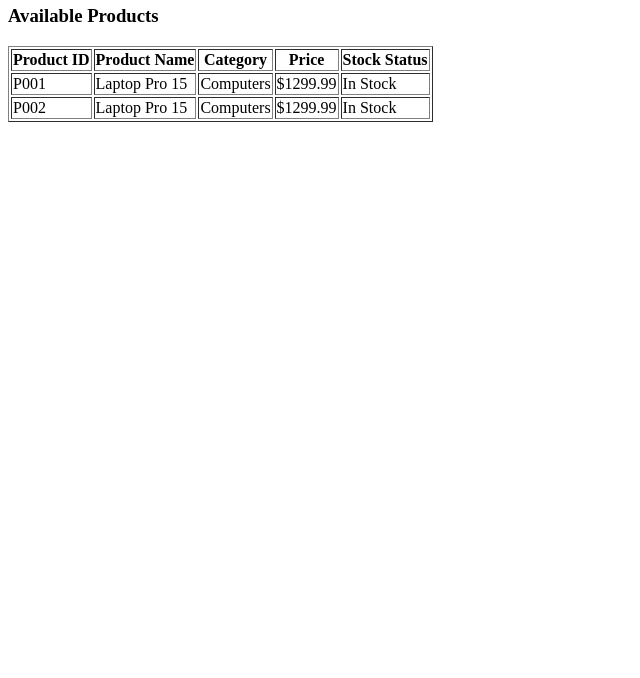
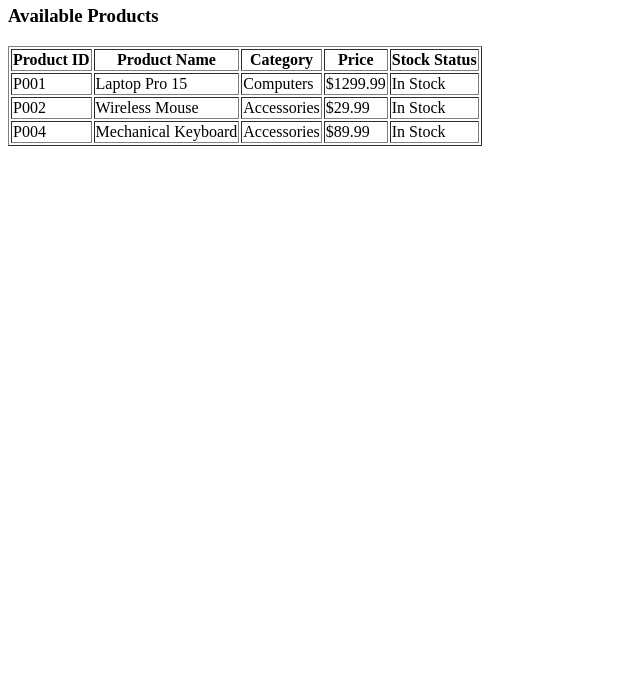
Before and after one commit to ramgsundar/workspace, a website: page public/index.html in a window 1280 px wide. Shown: the part 122-800 px from the top of the page, without its empty margins (0-640 px from the left). Drawn offline with Linux system fonts and the light colour scheme.

Commit message:
Submit-project-save-commit-12/18/2025--4:23:00-PM

```diff
--- a/public/index.html
+++ b/public/index.html
@@ -31,11 +31,18 @@
                     </tr>
                     <tr>
                         <td>P002</td>
-                        <td>Laptop Pro 15</td>
-                        <td>Computers</td>
-                        <td>$1299.99</td>
+                        <td>Wireless Mouse</td>
+                        <td>Accessories</td>
+                        <td>$29.99</td>
+                        <td>In Stock</td>
+                    </tr><tr>
+                        <td>P004</td>
+                        <td>Mechanical Keyboard</td>
+                        <td>Accessories</td>
+                        <td>$89.99</td>
                         <td>In Stock</td>
                     </tr>
+
                 </tbody>
 
         </table>
```
